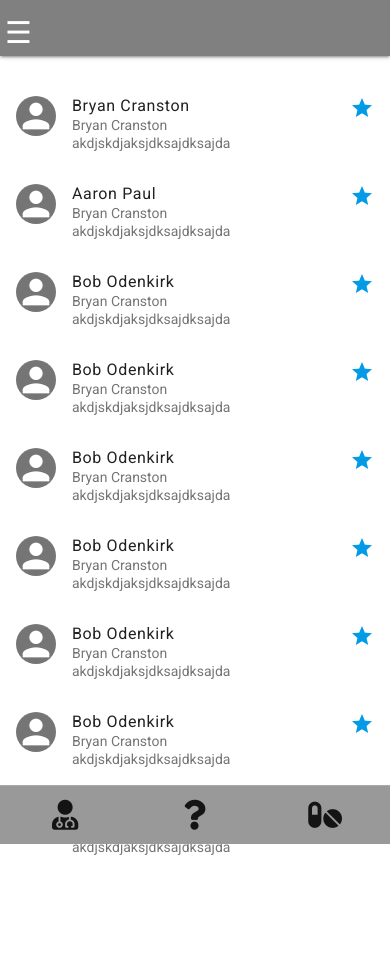
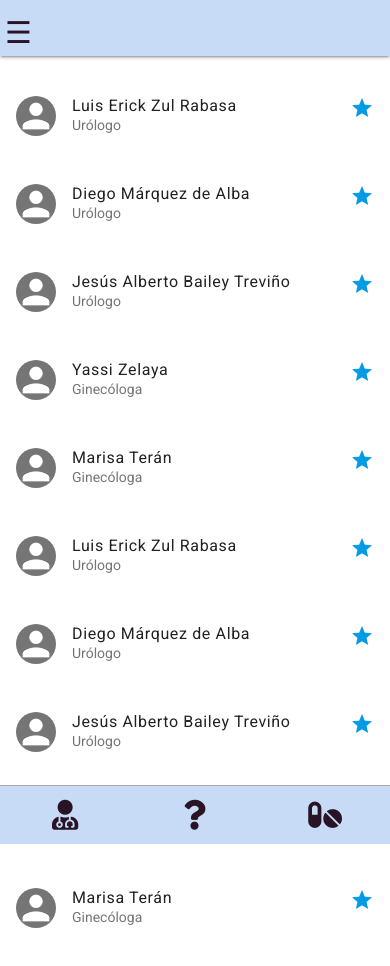
Before and after one commit to LewisErick/SoAlive, a plain HTML site: page index.html in a window 390 px wide. Both pictures are taken after a click on the item 65 px from the left and 815 px from the top of the page. Before the commit the page ends 892 px from the top, so only its background shows below. Drawn offline with nearby package versions, Linux system fonts and the light colour scheme.

Commit message:
Modificar informacion

```diff
--- a/index.css
+++ b/index.css
@@ -23,8 +23,12 @@ header {
 
 .hamburger {
   display: flex;
-  color: white;
+  color: #291425;
   flex-direction: row;
+}
+
+.card .card-image .card-title {
+  color: #291425;
 }
 
 main {
@@ -39,7 +43,8 @@ main {
 
 .navbar {
   padding: 0;
-  background-color: gray;
+  background-color: #c7daf6;
+  color: #291425;
 }
 
 .product {
@@ -73,6 +78,7 @@ main {
 
 footer {
   border-top: 1px solid darkgray;
+  color: #291425;
 }
 
 /* Desktop shows menu and shows products in flex-direction: row */
@@ -127,7 +133,7 @@ footer {
 
 #footer {
     width:100%;
-    background:#999;
+    background:#c7daf6;
     bottom: 0px;
     position: fixed;
  }
@@ -137,7 +143,7 @@ footer {
  }
 
  main {
-     margin-bottom: 75px;
+     margin-bottom: 50px;
  }
 
  .demo-card-wide.mdl-card {
--- a/index.html
+++ b/index.html
@@ -34,14 +34,13 @@
                       <div class="card">
                         <div class="card-image">
                           <img src="noviazgo.jpg">
-                          <span class="card-title">Card Title</span>
+                          <span class="card-title">Noviazgo</span>
                         </div>
                         <div class="card-content">
-                          <p>I am a very simple card. I am good at containing small bits of information.
-                          I am convenient because I require little markup to use effectively.</p>
+                          <p>¿Tienes alguna duda sobre ti o tu pareja?</p>
                         </div>
                         <div class="card-action">
-                          <a href="#">This is a link</a>
+                          <a href="#">Comenzar</a>
                         </div>
                       </div>
                     </div>
@@ -50,15 +49,14 @@
                         <div class="col s12 m7">
                           <div class="card">
                             <div class="card-image">
-                              <img src="noviazgo.jpg">
-                              <span class="card-title">Card Title</span>
+                              <img src="prevenir.jpg">
+                              <span class="card-title">Prevenir</span>
                             </div>
                             <div class="card-content">
-                              <p>I am a very simple card. I am good at containing small bits of information.
-                              I am convenient because I require little markup to use effectively.</p>
+                              <p>¿Vas a tener o has tenido relaciones sexuales y tienes dudas?</p>
                             </div>
                             <div class="card-action">
-                              <a href="#">This is a link</a>
+                              <a href="#">Comenzar</a>
                             </div>
                           </div>
                         </div>
@@ -67,15 +65,14 @@
                             <div class="col s12 m7">
                               <div class="card">
                                 <div class="card-image">
-                                  <img src="noviazgo.jpg">
-                                  <span class="card-title">Card Title</span>
+                                  <img src="reaccionar.jpg">
+                                  <span class="card-title">Remediar</span>
                                 </div>
                                 <div class="card-content">
-                                  <p>I am a very simple card. I am good at containing small bits of information.
-                                  I am convenient because I require little markup to use effectively.</p>
+                                  <p>¿Ves algo en tu cuerpo que quisieras consultar con alguien?</p>
                                 </div>
                                 <div class="card-action">
-                                  <a href="#">This is a link</a>
+                                  <a href="#">Comenzar</a>
                                 </div>
                               </div>
                             </div>
@@ -95,10 +92,9 @@
           <li class="mdl-list__item mdl-list__item--three-line">
             <span class="mdl-list__item-primary-content">
               <i class="material-icons mdl-list__item-avatar">person</i>
-              <span>Bryan Cranston</span>
+              <span>Luis Erick Zul Rabasa</span>
               <span class="mdl-list__item-text-body">
-                Bryan Cranston<br>
-                akdjskdjaksjdksajdksajda
+                Urólogo
               </span>
             </span>
             <span class="mdl-list__item-secondary-content">
@@ -108,10 +104,9 @@
           <li class="mdl-list__item mdl-list__item--three-line">
             <span class="mdl-list__item-primary-content">
               <i class="material-icons  mdl-list__item-avatar">person</i>
-              <span>Aaron Paul</span>
+              <span>Diego Márquez de Alba</span>
               <span class="mdl-list__item-text-body">
-                    Bryan Cranston<br>
-                    akdjskdjaksjdksajdksajda
+                Urólogo
               </span>
             </span>
             <span class="mdl-list__item-secondary-content">
@@ -121,10 +116,9 @@
           <li class="mdl-list__item mdl-list__item--three-line">
             <span class="mdl-list__item-primary-content">
               <i class="material-icons  mdl-list__item-avatar">person</i>
-              <span>Bob Odenkirk</span>
+              <span>Jesús Alberto Bailey Treviño</span>
               <span class="mdl-list__item-text-body">
-                    Bryan Cranston<br>
-                    akdjskdjaksjdksajdksajda
+                    Urólogo
               </span>
             </span>
             <span class="mdl-list__item-secondary-content">
@@ -134,10 +128,9 @@
           <li class="mdl-list__item mdl-list__item--three-line">
                 <span class="mdl-list__item-primary-content">
                   <i class="material-icons  mdl-list__item-avatar">person</i>
-                  <span>Bob Odenkirk</span>
+                  <span>Yassi Zelaya</span>
                   <span class="mdl-list__item-text-body">
-                        Bryan Cranston<br>
-                        akdjskdjaksjdksajdksajda
+                        Ginecóloga
                   </span>
                 </span>
                 <span class="mdl-list__item-secondary-content">
@@ -147,10 +140,21 @@
               <li class="mdl-list__item mdl-list__item--three-line">
                     <span class="mdl-list__item-primary-content">
                       <i class="material-icons  mdl-list__item-avatar">person</i>
-                      <span>Bob Odenkirk</span>
+                      <span>Marisa Terán</span>
                       <span class="mdl-list__item-text-body">
-                            Bryan Cranston<br>
-                            akdjskdjaksjdksajdksajda
+                            Ginecóloga
+                      </span>
+                    </span>
+                    <span class="mdl-list__item-secondary-content">
+                      <a class="mdl-list__item-secondary-action" href="#"><i class="material-icons">star</i></a>
+                    </span>
+                  </li>
+                  <li class="mdl-list__item mdl-list__item--three-line">
+                    <span class="mdl-list__item-primary-content">
+                      <i class="material-icons mdl-list__item-avatar">person</i>
+                      <span>Luis Erick Zul Rabasa</span>
+                      <span class="mdl-list__item-text-body">
+                        Urólogo
                       </span>
                     </span>
                     <span class="mdl-list__item-secondary-content">
@@ -160,10 +164,9 @@
                   <li class="mdl-list__item mdl-list__item--three-line">
                     <span class="mdl-list__item-primary-content">
                       <i class="material-icons  mdl-list__item-avatar">person</i>
-                          <span>Bob Odenkirk</span>
+                      <span>Diego Márquez de Alba</span>
                       <span class="mdl-list__item-text-body">
-                                Bryan Cranston<br>
-                                akdjskdjaksjdksajdksajda
+                        Urólogo
                       </span>
                     </span>
                     <span class="mdl-list__item-secondary-content">
@@ -173,10 +176,9 @@
                   <li class="mdl-list__item mdl-list__item--three-line">
                     <span class="mdl-list__item-primary-content">
                       <i class="material-icons  mdl-list__item-avatar">person</i>
-                              <span>Bob Odenkirk</span>
+                      <span>Jesús Alberto Bailey Treviño</span>
                       <span class="mdl-list__item-text-body">
-                                    Bryan Cranston<br>
-                                    akdjskdjaksjdksajdksajda
+                            Urólogo
                       </span>
                     </span>
                     <span class="mdl-list__item-secondary-content">
@@ -186,10 +188,9 @@
                   <li class="mdl-list__item mdl-list__item--three-line">
                         <span class="mdl-list__item-primary-content">
                           <i class="material-icons  mdl-list__item-avatar">person</i>
-                                  <span>Bob Odenkirk</span>
+                          <span>Yassi Zelaya</span>
                           <span class="mdl-list__item-text-body">
-                                        Bryan Cranston<br>
-                                        akdjskdjaksjdksajdksajda
+                                Ginecóloga
                           </span>
                         </span>
                         <span class="mdl-list__item-secondary-content">
@@ -199,10 +200,9 @@
                       <li class="mdl-list__item mdl-list__item--three-line">
                             <span class="mdl-list__item-primary-content">
                               <i class="material-icons  mdl-list__item-avatar">person</i>
-                                      <span>Bob Odenkirk</span>
+                              <span>Marisa Terán</span>
                               <span class="mdl-list__item-text-body">
-                                            Bryan Cranston<br>
-                                            akdjskdjaksjdksajdksajda
+                                    Ginecóloga
                               </span>
                             </span>
                             <span class="mdl-list__item-secondary-content">
```
Also changed, not shown: logo.png (added), prevenir.jpg (added), reaccionar.jpg (added). Lines whose indentation alone changed are shown as unchanged.
